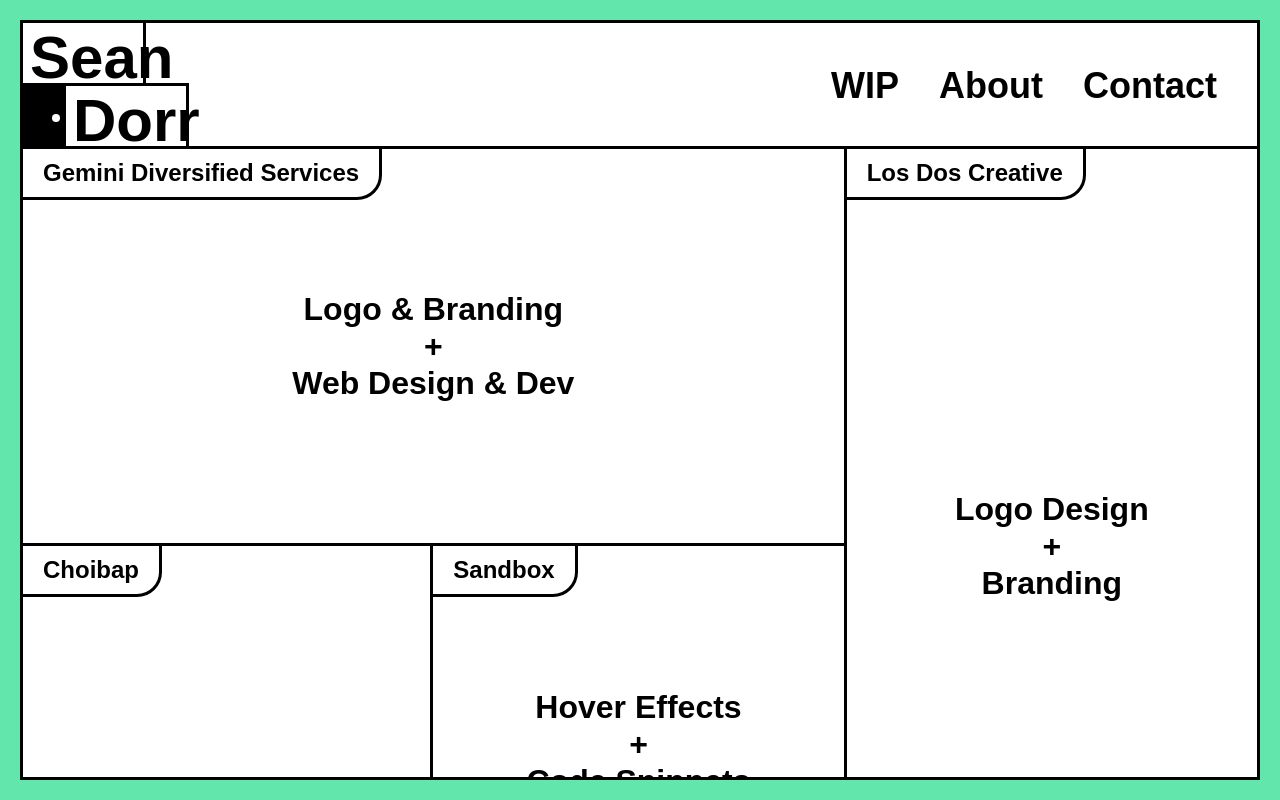
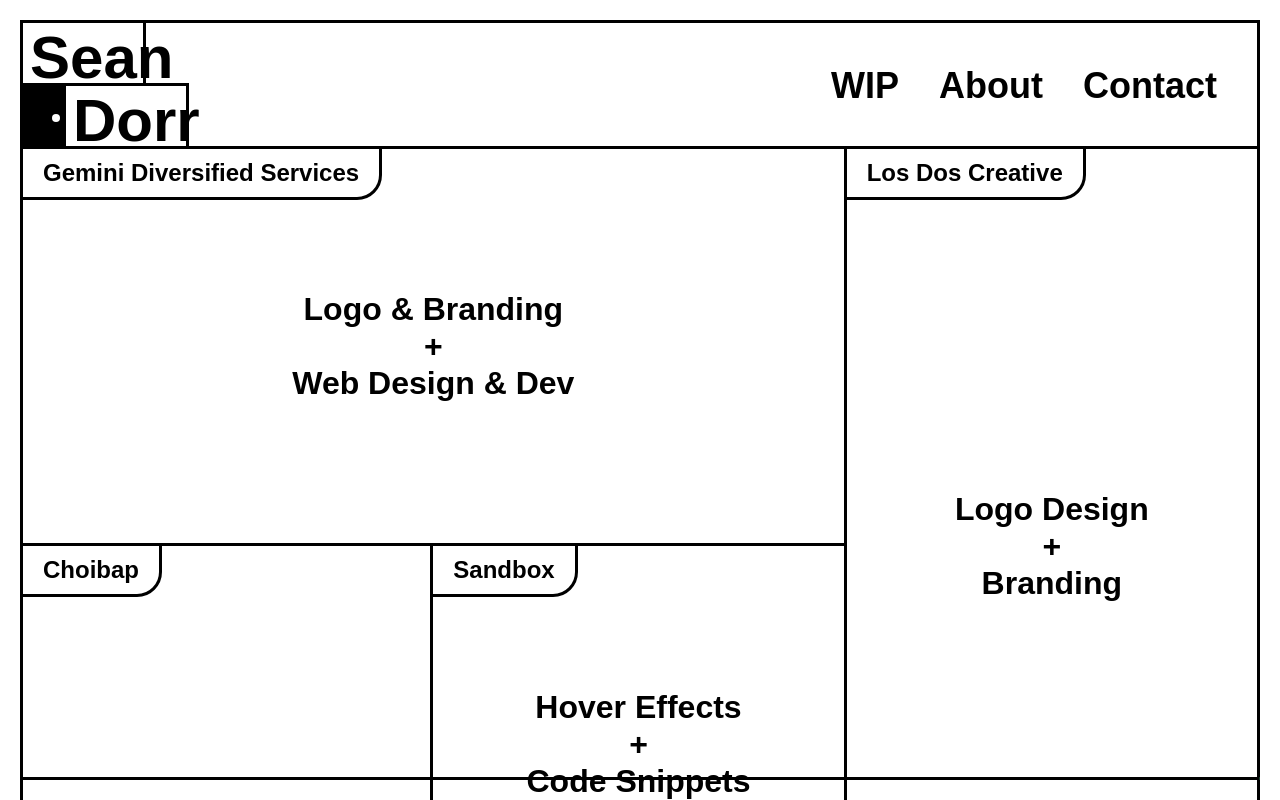
Before and after one commit to seandorr/portfolio, a React (Create React App) app: page / in a window 1280 px wide. Shown: the top 800 px of the page. Built offline with nearby package versions, Linux system fonts and the light colour scheme; a web font is replaced by a local one.

Commit message:
Cleaning up class names

```diff
--- a/src/Borders.js
+++ b/src/Borders.js
@@ -3,17 +3,17 @@
 const Borders = () => {
 	return (
 		<div id="page-borders">
-			<div id="top" className="border">
-				<div id="top-border"></div>
+			<div id="top" className="color-border">
+				<div id="top-border" className="border"></div>
 			</div>
-			<div id="right" className="border">
-				<div id="right-border"></div>
+			<div id="right" className="color-border">
+				<div id="right-border" className="border"></div>
 			</div>
-			<div id="bottom" className="border">
-				<div id="bottom-border"></div>
+			<div id="bottom" className="color-border">
+				<div id="bottom-border" className="border"></div>
 			</div>
-			<div id="left" className="border">
-				<div id="left-border"></div>
+			<div id="left" className="color-border">
+				<div id="left-border" className="border"></div>
 			</div>
 		</div>
 	);
```
